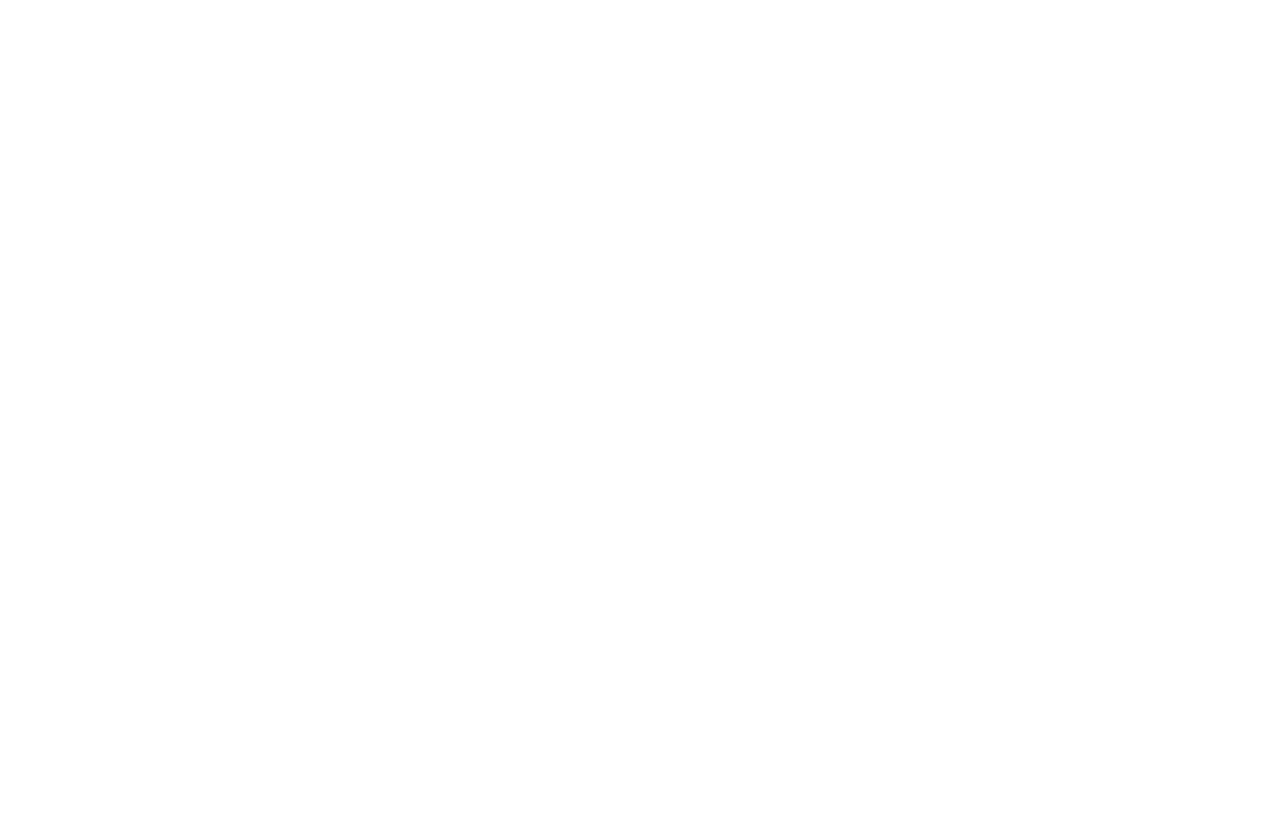
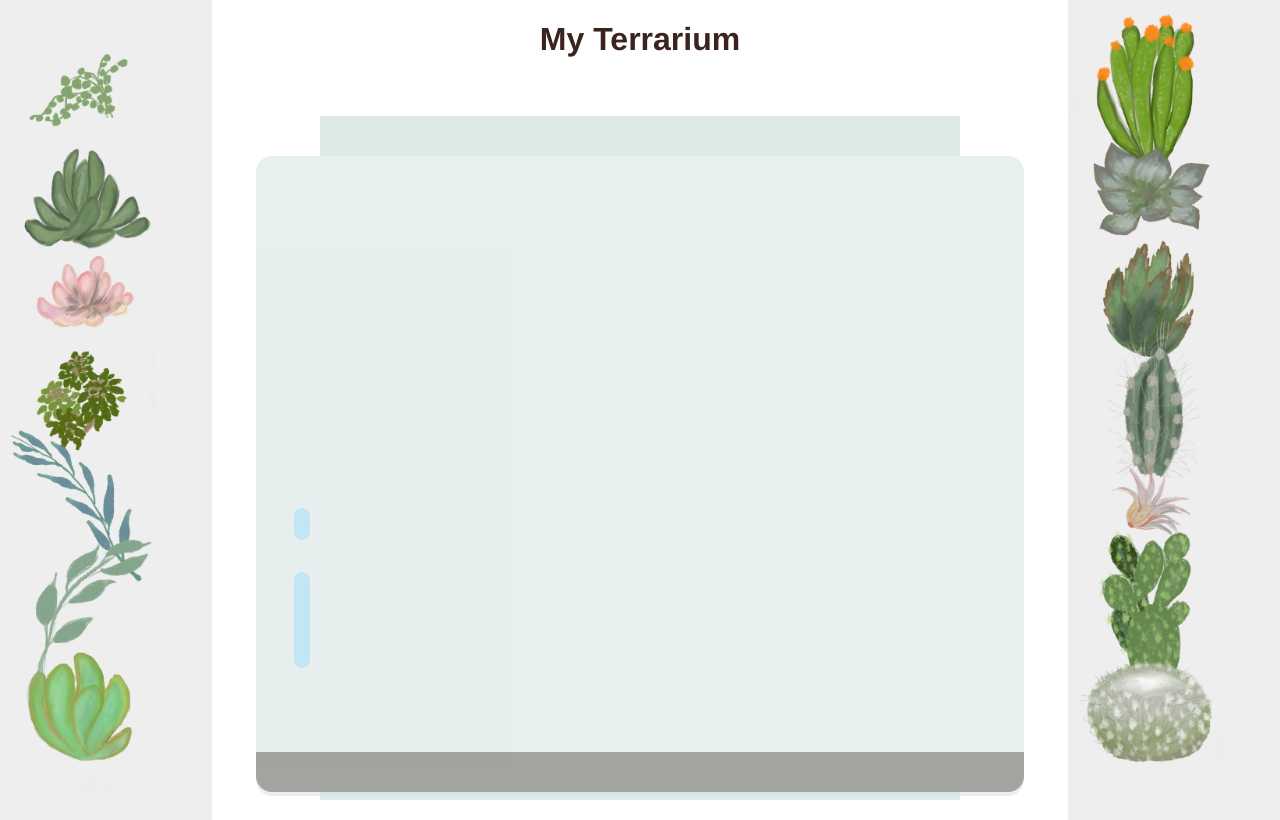
Before and after one commit to idamian23/web-dev-for-begginers-microsoft, a plain HTML site: page terrarium/index.html in a window 1280 px wide. Drawn offline with Linux system fonts and the light colour scheme.

Commit message:
project terrarium done

```diff
--- a/terrarium/index.html
+++ b/terrarium/index.html
@@ -4,11 +4,71 @@
 <head>
     <meta charset="UTF-8">
     <meta name="viewport" content="width=device-width, initial-scale=1.0">
-    <title>Document</title>
+    <meta http-equiv="X-UA-Compatible" content="IE=edge" />
+    <title>Welcome to my Virtual Terrarium</title>
+    <link rel="stylesheet" href="./style.css" />
+    <script src="./script.js" defer></script>
 </head>
 
 <body>
-
+    <h1>My Terrarium</h1>
+    <div id="page">
+        <div id="left-container" class="container">
+            <div class="plant-holder">
+                <img class="plant" alt="plant" id="plant1" src="./images/plant1.png" />
+            </div>
+            <div class="plant-holder">
+                <img class="plant" alt="plant" id="plant2" src="./images/plant2.png" />
+            </div>
+            <div class="plant-holder">
+                <img class="plant" alt="plant" id="plant3" src="./images/plant3.png" />
+            </div>
+            <div class="plant-holder">
+                <img class="plant" alt="plant" id="plant4" src="./images/plant4.png" />
+            </div>
+            <div class="plant-holder">
+                <img class="plant" alt="plant" id="plant5" src="./images/plant5.png" />
+            </div>
+            <div class="plant-holder">
+                <img class="plant" alt="plant" id="plant6" src="./images/plant6.png" />
+            </div>
+            <div class="plant-holder">
+                <img class="plant" alt="plant" id="plant7" src="./images/plant7.png" />
+            </div>
+        </div>
+        <div id="right-container" class="container">
+            <div class="plant-holder">
+                <img class="plant" alt="plant" id="plant8" src="./images/plant8.png" />
+            </div>
+            <div class="plant-holder">
+                <img class="plant" alt="plant" id="plant9" src="./images/plant9.png" />
+            </div>
+            <div class="plant-holder">
+                <img class="plant" alt="plant" id="plant10" src="./images/plant10.png" />
+            </div>
+            <div class="plant-holder">
+                <img class="plant" alt="plant" id="plant11" src="./images/plant11.png" />
+            </div>
+            <div class="plant-holder">
+                <img class="plant" alt="plant" id="plant12" src="./images/plant12.png" />
+            </div>
+            <div class="plant-holder">
+                <img class="plant" alt="plant" id="plant13" src="./images/plant13.png" />
+            </div>
+            <div class="plant-holder">
+                <img class="plant" alt="plant" id="plant14" src="./images/plant14.png" />
+            </div>
+        </div>
+        <div id="terrarium">
+            <div class="jar-top"></div>
+            <div class="jar-walls">
+                <div class="jar-glossy-long"></div>
+                <div class="jar-glossy-short"></div>
+            </div>
+            <div class="dirt"></div>
+            <div class="jar-bottom"></div>
+        </div>
+    </div>
 </body>
 
 </html>
--- /dev/null
+++ b/terrarium/script.js
@@ -0,0 +1,58 @@
+dragElement(document.getElementById("plant1"));
+dragElement(document.getElementById("plant2"));
+dragElement(document.getElementById("plant3"));
+dragElement(document.getElementById("plant4"));
+dragElement(document.getElementById("plant5"));
+dragElement(document.getElementById("plant6"));
+dragElement(document.getElementById("plant7"));
+dragElement(document.getElementById("plant8"));
+dragElement(document.getElementById("plant9"));
+dragElement(document.getElementById("plant10"));
+dragElement(document.getElementById("plant11"));
+dragElement(document.getElementById("plant12"));
+dragElement(document.getElementById("plant13"));
+dragElement(document.getElementById("plant14"));
+
+function dragElement(terrariumElement) {
+    //set 4 positions for positioning on the screen
+    let pos1 = 0,
+        pos2 = 0,
+        pos3 = 0,
+        pos4 = 0;
+
+    terrariumElement.onpointerdown = pointerDrag;
+
+    function pointerDrag(e) {
+        e.preventDefault();
+        console.log(e);
+        // get the initial mouse cursor position for pos3 and pos4
+        pos3 = e.clientX;
+        pos4 = e.clientY;
+        // when the mouse moves, start the drag
+        document.onpointermove = elementDrag;
+        // when the mouse is lifted, stop the drag
+        document.onpointerup = stopElementDrag;
+    }
+
+    function elementDrag(e) {
+        // calculate the new cursor position
+        // pos1 = where the Xmouse WAS - where it IS
+        pos1 = pos3 - e.clientX;
+        // pos2 = where the Ymouse WAS - where it IS
+        pos2 = pos4 - e.clientY;
+        //reset pos3 to current location of Xmouse
+        pos3 = e.clientX;
+        //reset pos4 to current location of Ymouse
+        pos4 = e.clientY;
+        //console.log(pos1, pos2, pos3, pos4);
+        // set the element's new position:
+        terrariumElement.style.top = terrariumElement.offsetTop - pos2 + "px";
+        terrariumElement.style.left = terrariumElement.offsetLeft - pos1 + "px";
+    }
+
+    function stopElementDrag() {
+        // stop calculating when mouse is released
+        document.onpointerup = null;
+        document.onpointermove = null;
+    }
+}
--- /dev/null
+++ b/terrarium/style.css
@@ -0,0 +1,103 @@
+body {
+    font-family: helvetica, arial, sans-serif;
+}
+
+h1 {
+    color: #3a241d;
+    text-align: center;
+}
+
+.container {
+    background-color: #eee;
+    width: 15%;
+    top: 0px;
+    position: absolute;
+    height: 100vh;
+    padding: 10px;
+}
+
+#left-container {
+    left: 0px;
+}
+
+#right-container {
+    right: 0px;
+}
+
+.plant-holder {
+    position: relative;
+    height: 13%;
+    left: -10px;
+}
+
+.plant {
+    position: absolute;
+    max-width: 150%;
+    max-height: 150%;
+    z-index: 2;
+}
+
+.jar-walls {
+    height: 80%;
+    width: 60%;
+    background: #d1e1df;
+    border-radius: 1rem;
+    position: absolute;
+    bottom: 0.5%;
+    left: 20%;
+    opacity: 0.5;
+    z-index: 1;
+}
+
+.jar-top {
+    width: 50%;
+    height: 5%;
+    background: #d1e1df;
+    position: absolute;
+    bottom: 80.5%;
+    left: 25%;
+    opacity: 0.7;
+    z-index: 1;
+}
+
+.jar-bottom {
+    width: 50%;
+    height: 1%;
+    background: #d1e1df;
+    position: absolute;
+    bottom: 0%;
+    left: 25%;
+    opacity: 0.7;
+}
+
+.dirt {
+    width: 60%;
+    height: 5%;
+    background: #3a241d;
+    position: absolute;
+    border-radius: 0 0 1rem 1rem;
+    bottom: 1%;
+    left: 20%;
+    opacity: 0.7;
+    z-index: -1;
+}
+
+.jar-glossy-long {
+    width: 2%;
+    height: 15%;
+    background-color: skyblue;
+    position: absolute;
+    bottom: 20%;
+    border-radius: 1rem;
+    left: 5%;
+}
+
+.jar-glossy-short {
+    width: 2%;
+    height: 5%;
+    background-color: skyblue;
+    position: absolute;
+    bottom: 40%;
+    border-radius: 1rem;
+    left: 5%;
+}
```
Also changed, not shown: terrarium/images/plant1.png (added), terrarium/images/plant10.png (added), terrarium/images/plant11.png (added), terrarium/images/plant12.png (added), terrarium/images/plant13.png (added), terrarium/images/plant14.png (added), terrarium/images/plant2.png (added), terrarium/images/plant3.png (added), terrarium/images/plant4.png (added), terrarium/images/plant5.png (added), terrarium/images/plant6.png (added), terrarium/images/plant7.png (added), terrarium/images/plant8.png (added), terrarium/images/plant9.png (added).
